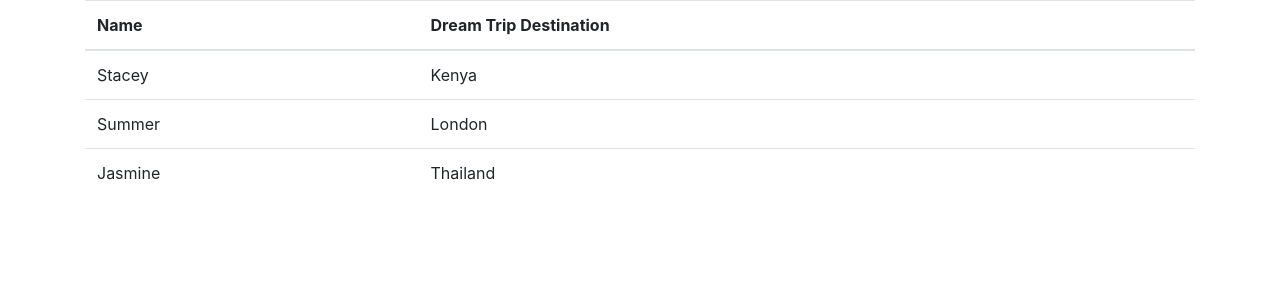
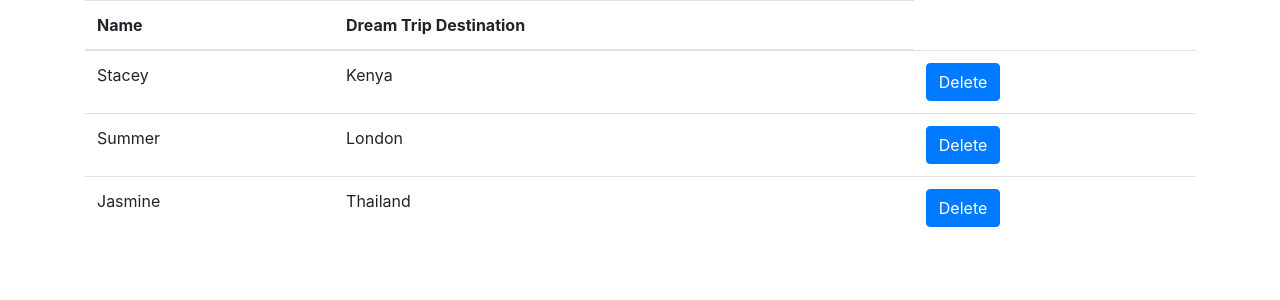
Before and after one commit to StashaG/dream-trip-list, a React (Create React App) app: page / in a window 1280 px wide. Shown: the top 300 px of the page. Built offline with nearby package versions, Linux system fonts and the light colour scheme.

Commit message:
created a state object -characters to allow data to be removed and buttons were added

```diff
--- a/src/App.jsx
+++ b/src/App.jsx
@@ -3,27 +3,42 @@
 import Table from './Table';
 
 class App extends Component {
-    render() {
-      const characters = [
+    state = {
+      characters: [
         {
-          name: 'Stacey',
-          trip: 'Kenya'
+          name: "Stacey",
+          trip: "Kenya"
         },
         {
-          name: 'Summer',
-          trip: 'London'
+          name: "Summer",
+          trip: "London"
         },
         {
-          name: 'Jasmine',
-          trip: 'Thailand'
+          name: "Jasmine",
+          trip: "Thailand"
         },
-      ]
+      ],
+    };
+
+  removeCharacter = (index) => {
+    const { characters } = this.state;
+
+    this.setState({
+      characters: characters.filter((character, i) => {
+        return i !== index;
+      }),
+    })
+  }
+
+
+    render() {
+      const { characters } = this.state;
 
       return (
         <div className="container">
-          <Table characterData={characters} />
+          <Table characterData={characters} removeCharacter={this.removeCharacter} />
         </div>
-      )
+      );
     }
   }
 
--- a/src/Table.jsx
+++ b/src/Table.jsx
@@ -1,4 +1,4 @@
-import React, { Component } from 'react'
+import React from 'react'
 
 const TableHeader = () => {
     return (
@@ -17,6 +17,9 @@
             <tr key={index}>
                 <td>{row.name}</td>
                 <td>{row.trip}</td>
+                <td>
+                    <button type="button" class="btn btn-primary"onClick={() => props.removeCharacter(index)}>Delete</button>
+                </td>
             </tr>
         )
       })
@@ -24,18 +27,16 @@
     return <tbody>{rows}</tbody>
 }
 
-  class Table extends Component {
-      render() {
-          const {characterData} = this.props
+  const Table = (props) => {
+      const {characterData, removeCharacter} = props
 
-          return (
+        return (
           <table class="table table-hover">
               <TableHeader />
-              <TableBody characterData={characterData}/>
+              <TableBody characterData={characterData} removeCharacter={removeCharacter} />
           </table>
           )
-      }
-  }
+        }
 
 
 export default Table;
```
Also changed, not shown: 1 other file (tests, documents, lock files or other folders).
